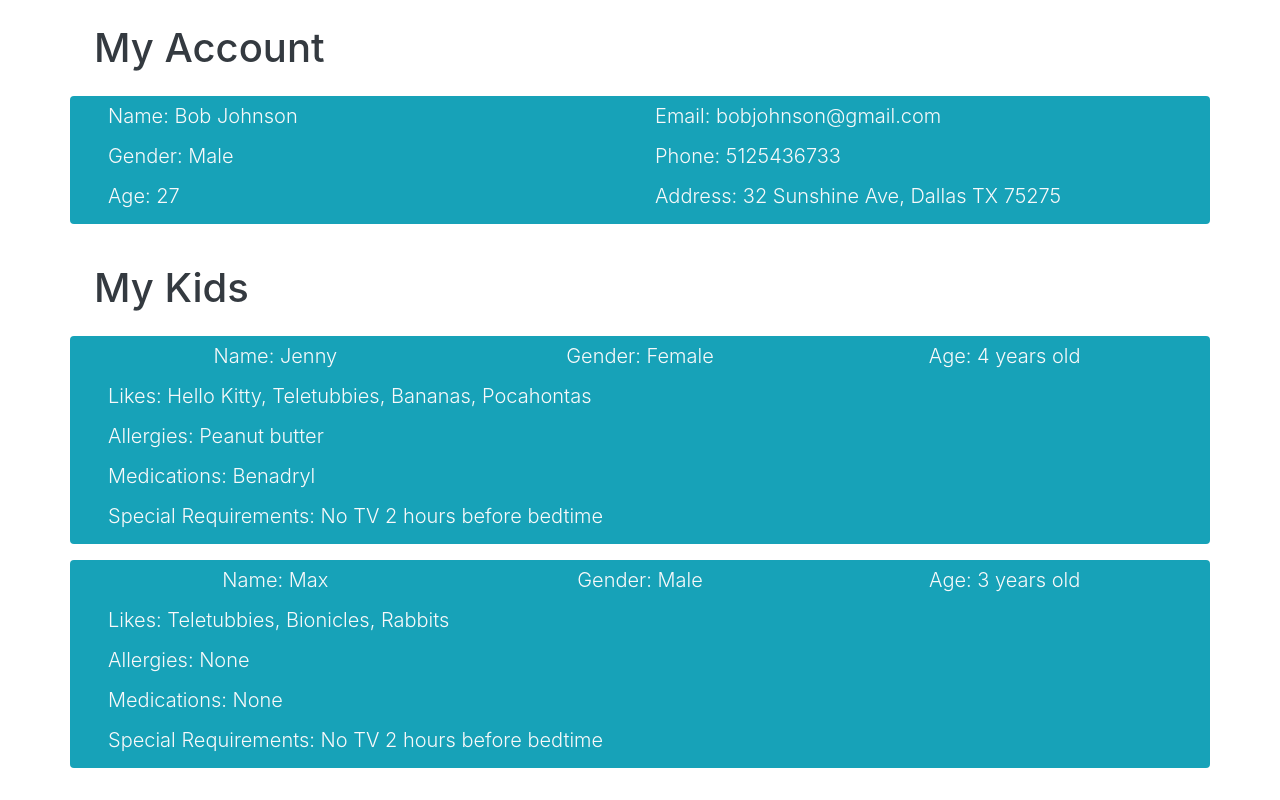
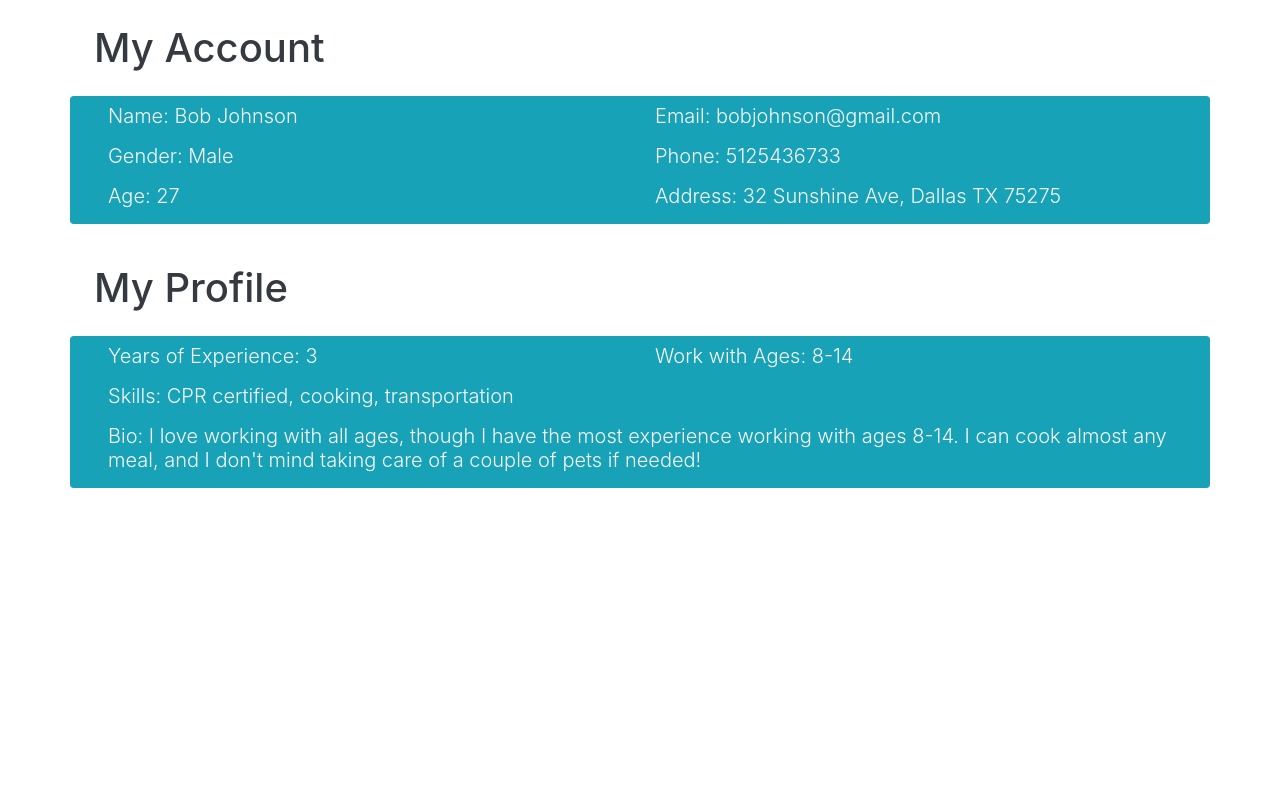
Before and after one commit to mlee98/nannyApp, an Angular app in the folder GUI/nannyApp/: page / in a window 1280 px wide. Built offline with nearby package versions, Linux system fonts and the light colour scheme.

Commit message:
show account info for nanny

```diff
--- a/GUI/nannyApp/src/settings-page/models/child.ts
+++ b/GUI/nannyApp/src/settings-page/models/child.ts
@@ -1,7 +1,7 @@
 export class Child {
-  name?: string;
-  gender?: string;
-  age?: number;
+  name: string;
+  gender: string;
+  age: number;
   likes?: string;
   allergies?: string;
   medications?: string;
--- a/GUI/nannyApp/src/settings-page/settings-page.component.html
+++ b/GUI/nannyApp/src/settings-page/settings-page.component.html
@@ -23,17 +23,18 @@
     <h1 class="m-4 text-dark">My Profile</h1>
     <div class="container rounded bg-info mb-3">
       <div class="row m-2">
-        <div class="col h5 font-weight-light">Years of Experience: 3</div>
-        <div class="col h5 font-weight-light">Work with Ages: 8-14</div>
+        <div class="col h5 font-weight-light">Years of Experience: {{account.yearsExp}}</div>
+        <div class="col h5 font-weight-light">Work with Ages: {{account.workWithAges}}</div>
       </div>
       <div class="row m-2">
-        <div class="col h5 font-weight-light">Skills: CPR certified, cooking, transportation</div>
+        <div class="col h5 font-weight-light">Skills:
+          <span *ngFor="let skill of account.skills; let isLast = last">
+            {{skill}}{{isLast ? '' : ','}}
+          </span>
+        </div>
       </div>
       <div class="row m-2">
-        <div class="col h5 font-weight-light">
-          Bio: I love working with all ages, though I have the most experience working with ages 8-14.
-          I can cook almost any meal, and I don't mind taking care of a couple of pets if needed!
-        </div>
+        <div class="col h5 font-weight-light">Bio: {{account.bio}}</div>
       </div>
     </div>
   </div>
--- a/GUI/nannyApp/src/settings-page/settings-page.component.ts
+++ b/GUI/nannyApp/src/settings-page/settings-page.component.ts
@@ -20,27 +20,37 @@ export class SettingsPageComponent implements OnInit {
       address: '32 Sunshine Ave, Dallas TX 75275',
       gender: 'Male',
       age: 27,
-      type: 'parent',
-      children: [
-        {
-          name: 'Jenny',
-          gender: 'Female',
-          age: 4,
-          likes: 'Hello Kitty, Teletubbies, Bananas, Pocahontas',
-          allergies: 'Peanut butter',
-          medications: 'Benadryl',
-          specialReqs: 'No TV 2 hours before bedtime',
-        },
-        {
-          name: 'Max',
-          gender: 'Male',
-          age: 3,
-          likes: 'Teletubbies, Bionicles, Rabbits',
-          allergies: 'None',
-          medications: 'None',
-          specialReqs: 'No TV 2 hours before bedtime',
-        }
-      ]
+
+      // PARENT account info
+      // type: 'parent',
+      // children: [
+      //   {
+      //     name: 'Jenny',
+      //     gender: 'Female',
+      //     age: 4,
+      //     likes: 'Hello Kitty, Teletubbies, Bananas, Pocahontas',
+      //     allergies: 'Peanut butter',
+      //     medications: 'Benadryl',
+      //     specialReqs: 'No TV 2 hours before bedtime',
+      //   },
+      //   {
+      //     name: 'Max',
+      //     gender: 'Male',
+      //     age: 3,
+      //     likes: 'Teletubbies, Bionicles, Rabbits',
+      //     allergies: 'None',
+      //     medications: 'None',
+      //     specialReqs: 'No TV 2 hours before bedtime',
+      //   }
+      // ]
+
+      // NANNY account info
+      type: 'nanny',
+      yearsExp: 3,
+      workWithAges: '8-14',
+      skills: ['CPR certified', 'cooking', 'transportation'],
+      bio: 'I love working with all ages, though I have the most experience working with ages 8-14.' +
+          ' I can cook almost any meal, and I don\'t mind taking care of a couple of pets if needed!',
     };
   }
 
```
